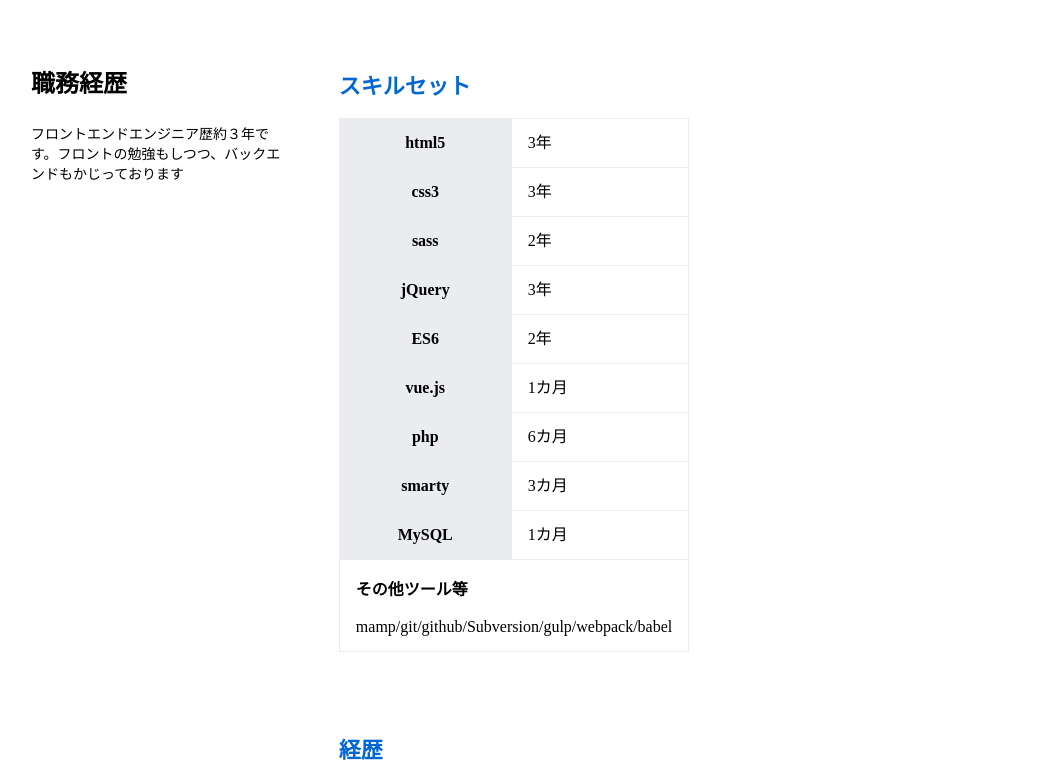
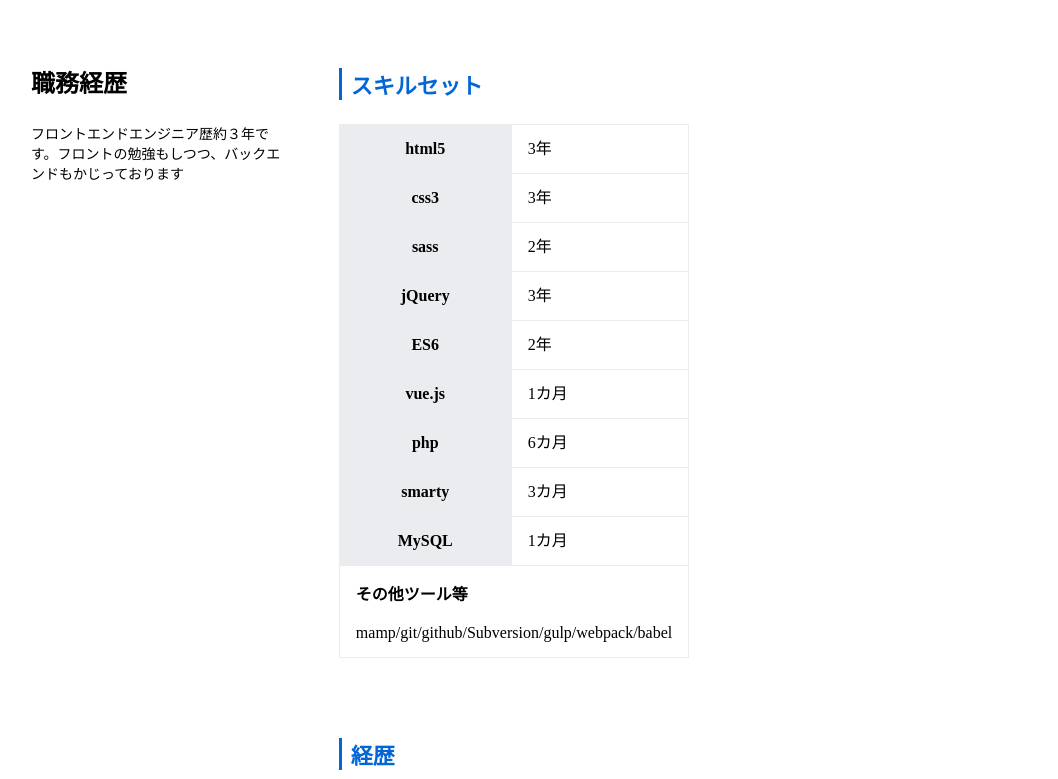
Before and after one commit to yoosaa/duty_career_document, a plain HTML site: page index.html in a window 1280 px wide. Shown: the top 779 px of the page, without its empty margins (119-1177 px from the left). Drawn offline with Linux system fonts and the light colour scheme.

Commit message:
スタイル調整

```diff
--- a/__development/_sass/index.scss
+++ b/__development/_sass/index.scss
@@ -57,12 +57,27 @@ $colors: (
             margin-top: 60px;
         }
         &-title{
+            position: relative;
             margin-top: 80px;
+            padding-left: 12px;
             color: map-get($colors, 'title-01');
             font-size: 22px;
             &:first-child{
                 margin-top: 0;
             }
+            &:before{
+                content: "";
+                width: 3px;
+                height: 100%;
+                display: block;
+                background-color: map-get($colors, 'title-01');
+                position: absolute;
+                left: 0;
+                top: 0;
+            }
+        }
+        &-body{
+            margin-top: 24px;
         }
     }
     .careers{
```
Also changed, not shown: index.css, 1 other file.
